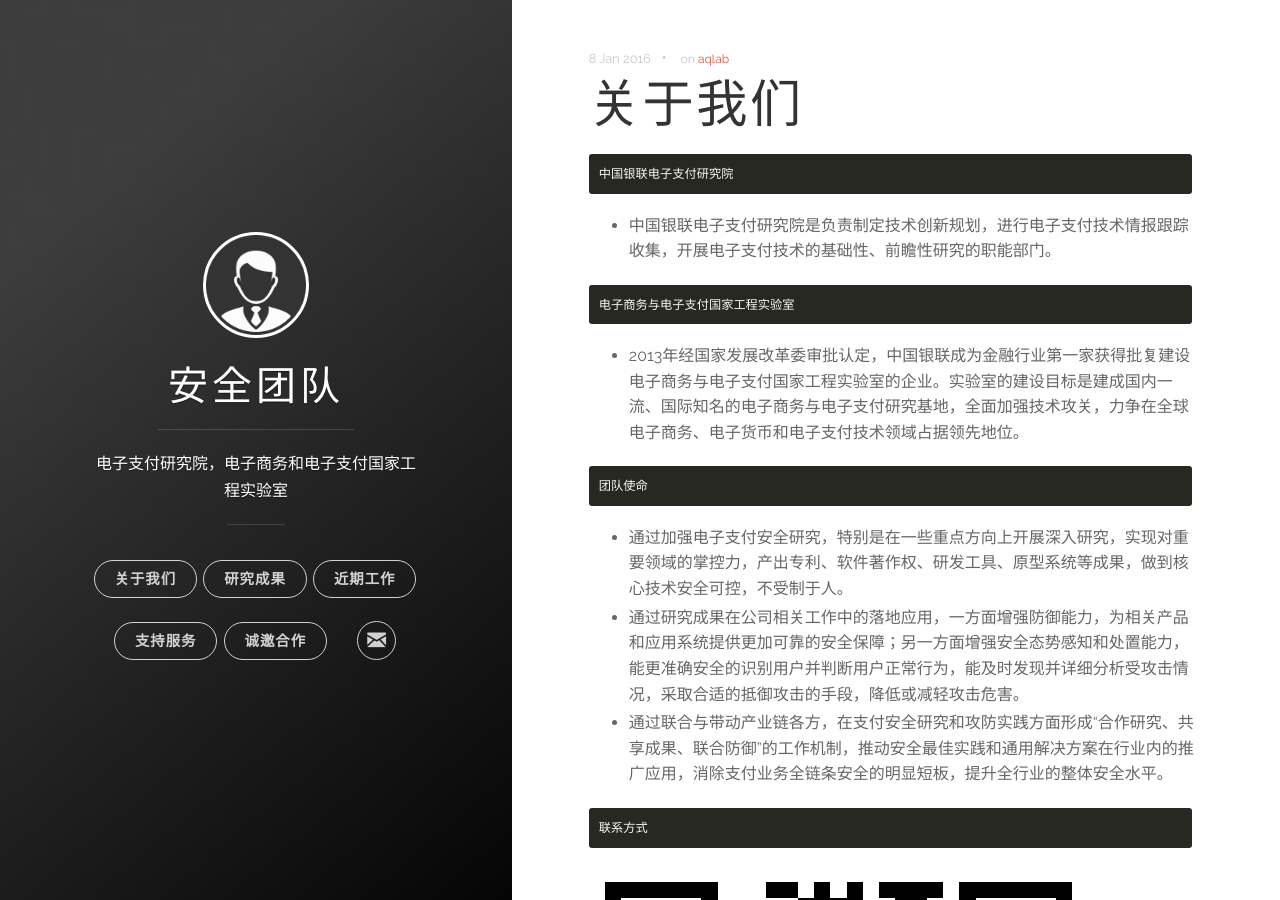
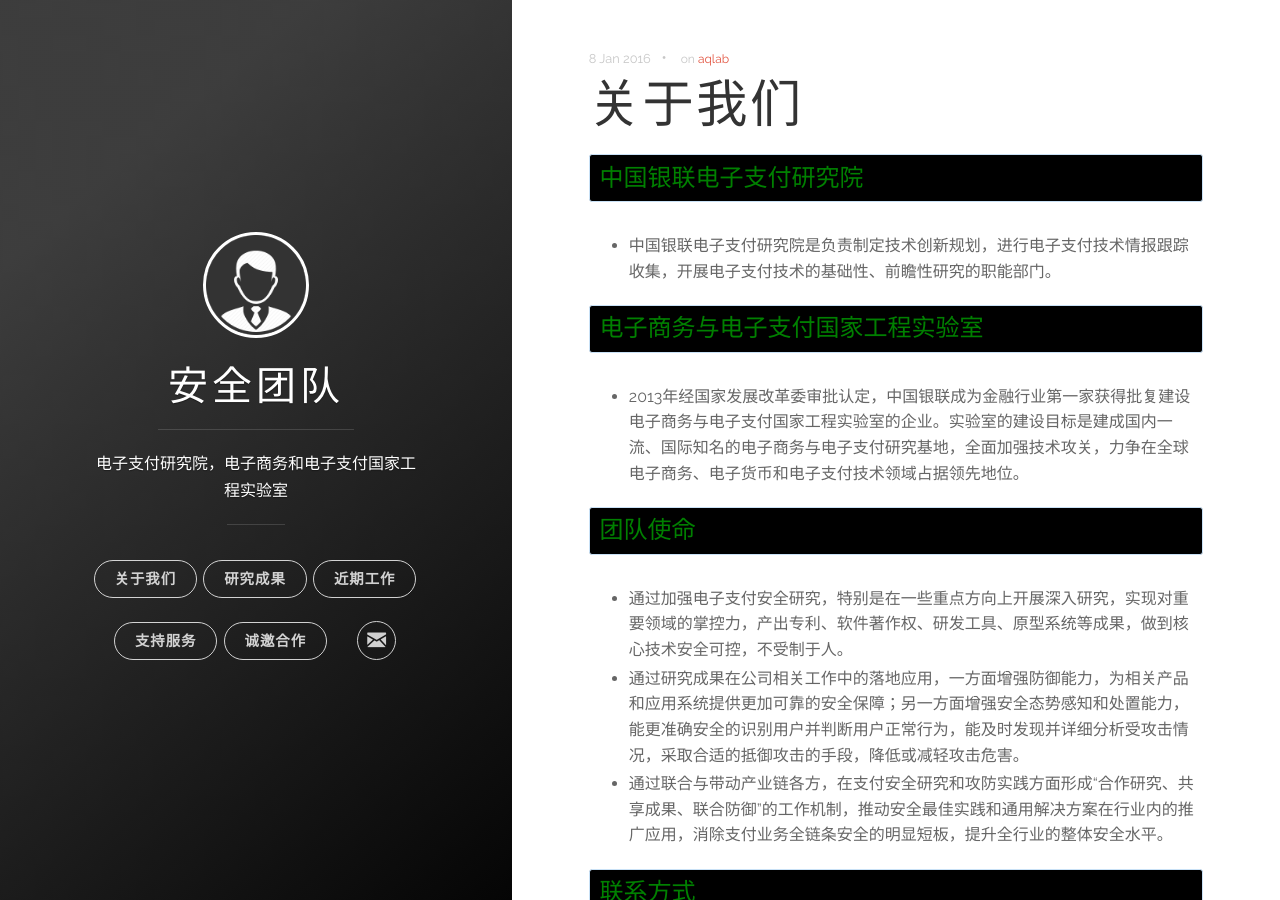
Before and after one commit to aqlab-zz/aqlab.github.io, a Jekyll site: the page built from _posts/2016-03-10-about.markdown, in a window 1280 px wide and 900 px high. Built offline with Jekyll 4.4.1, drawn with Linux system fonts in a browser that asks for light colours; nearby versions of some CDN libraries.

Commit message:
last version

````diff
--- a/_posts/2016-03-10-about.markdown
+++ b/_posts/2016-03-10-about.markdown
@@ -5,26 +5,22 @@
 tags: [aqlab]
 ---
 
-``` ruby
-中国银联电子支付研究院
-```
+<p style="color: green;background-color:black;	padding: .1em .4em; border: 1px solid #c9e1f6; border-radius: 3px; font-size: 1.5em;">
+中国银联电子支付研究院</p>
 * 中国银联电子支付研究院是负责制定技术创新规划，进行电子支付技术情报跟踪收集，开展电子支付技术的基础性、前瞻性研究的职能部门。
 
-``` ruby
-电子商务与电子支付国家工程实验室
-```
+<p style="color: green;background-color:black;	padding: .1em .4em; border: 1px solid #c9e1f6; border-radius: 3px; font-size: 1.5em; ">电子商务与电子支付国家工程实验室</p>
 * 2013年经国家发展改革委审批认定，中国银联成为金融行业第一家获得批复建设电子商务与电子支付国家工程实验室的企业。实验室的建设目标是建成国内一流、国际知名的电子商务与电子支付研究基地，全面加强技术攻关，力争在全球电子商务、电子货币和电子支付技术领域占据领先地位。
 
-``` ruby
-团队使命
-```
+<p style="color: green;background-color:black;	padding: .1em .4em; border: 1px solid #c9e1f6; border-radius: 3px; font-size: 1.5em; ">
+团队使命</p>
+
 * 通过加强电子支付安全研究，特别是在一些重点方向上开展深入研究，实现对重要领域的掌控力，产出专利、软件著作权、研发工具、原型系统等成果，做到核心技术安全可控，不受制于人。
 * 通过研究成果在公司相关工作中的落地应用，一方面增强防御能力，为相关产品和应用系统提供更加可靠的安全保障；另一方面增强安全态势感知和处置能力，能更准确安全的识别用户并判断用户正常行为，能及时发现并详细分析受攻击情况，采取合适的抵御攻击的手段，降低或减轻攻击危害。
 * 通过联合与带动产业链各方，在支付安全研究和攻防实践方面形成“合作研究、共享成果、联合防御”的工作机制，推动安全最佳实践和通用解决方案在行业内的推广应用，消除支付业务全链条安全的明显短板，提升全行业的整体安全水平。
 
-``` ruby
-联系方式
-```
+<p style="color: green;background-color:black;	padding: .1em .4em; border: 1px solid #c9e1f6; border-radius: 3px; font-size: 1.5em; ">
+联系方式</p>
 ![二维码](/images/tdcode.png)
 
 >
````
Also changed, not shown: _includes/footer.html (+1 -12 lines).
